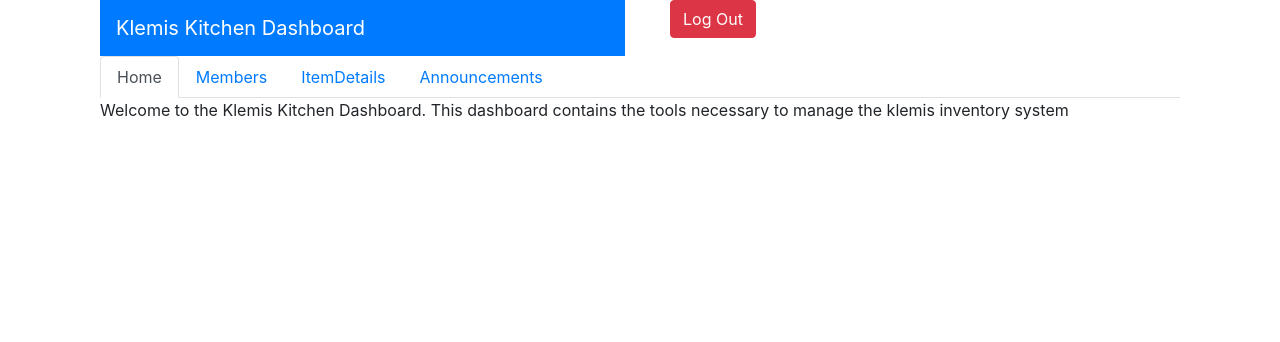
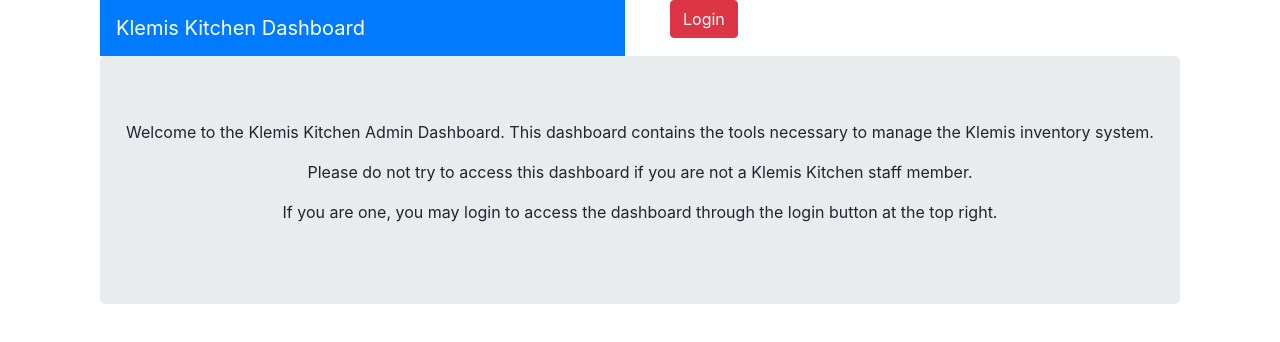
Before and after one commit to jd-116/klemis-kitchen-admin-dashboard, a React (Create React App) app: page / in a window 1280 px wide. Shown: the top 342 px of the page. Built offline with nearby package versions, Linux system fonts and the light colour scheme.

Commit message:
preliminary login/logout functionality

```diff
--- a/src/App.tsx
+++ b/src/App.tsx
@@ -1,5 +1,5 @@
 import React, { useState } from 'react'
-import { Navbar, Tabs, Tab, Container, Row, Col, Button } from 'react-bootstrap'
+import { Navbar, Tabs, Tab, Container, Row, Col, Button, Jumbotron, Image, Modal } from 'react-bootstrap'
 
 import Home from './Home'
 import Members from './Members'
@@ -8,7 +8,64 @@
 import 'bootstrap/dist/css/bootstrap.css'
 
 function App() {
+
   const [key, setKey] = useState('home')
+  const resetHome = () => setKey('home')
+
+  const [loggedIn, setLoggedIn] = useState(false)
+  const userLoggingIn = () => setLoggedIn(true)
+  const userLoggingOut = () => setLoggedIn(false)
+
+  const [logoutModalVisible, setLogoutModalVisible] = useState(false);
+  const summonLogoutModal= () => setLogoutModalVisible(true);
+  const closeLogoutModal = () => setLogoutModalVisible(false);
+
+  type AdminUser = {
+      firstName: string
+      lastName: string
+      username: string
+  }
+
+  type UserLoginStatusProps = {
+    user: AdminUser,
+    onConfirm: () => void,
+    onCancel: () => void
+  }
+
+  const sampleUser: AdminUser =
+    { firstName: 'Steve', lastName: 'Fazenbaker', username: 'sfazenbaker420'}
+
+
+  const LogoutModal:  React.FC<UserLoginStatusProps> = ({ user, onConfirm, onCancel }) => {
+    return (
+      <Modal.Dialog>
+        <Modal.Header>
+          <Modal.Title>Logged in as {user.username} </Modal.Title>
+        </Modal.Header>
+
+        <Modal.Body>
+          <p>Are you sure you would like to logout?</p>
+        </Modal.Body>
+
+        <Modal.Footer>
+          <Button onClick={() => { closeLogoutModal(); userLoggingOut(); resetHome() }} variant='primary'>Yes</Button>
+          <Button onClick={() => { closeLogoutModal() }} variant='primary'>No</Button>
+        </Modal.Footer>
+      </Modal.Dialog>
+    )
+  }
+
+  const logButtonManager = () => {
+      loggedIn ? logoutManger() : loginManager()
+  }
+
+  const loginManager = () => {
+      userLoggingIn()
+  }
+
+  const logoutManger = () => {
+      summonLogoutModal()
+  }
 
   return (
     <Container className='App'>
@@ -21,13 +78,17 @@
           </Col>
           <Col>
             <Container className='float-right'>
-              <Button variant='danger'>
-                Log Out
+              <Button variant='danger'
+                onClick= {() => {logButtonManager()}} >
+                {loggedIn ? 'Log Out' : 'Login'}
               </Button>
             </Container>
           </Col>
         </Row>
 
+        {logoutModalVisible && <LogoutModal user={sampleUser} onConfirm={() => { setLogoutModalVisible(false) }} onCancel={() => { setLogoutModalVisible(false) }} />}
+
+        {loggedIn ? (
           <Tabs activeKey={key} onSelect={(k: any) => setKey(k)}>
             <Tab eventKey='home' title='Home'>
               <Home />
@@ -42,6 +103,18 @@
               4
             </Tab>
           </Tabs>
+          ) : (
+          <Jumbotron>
+            <Row className='d-flex justify-content-around'>
+              <p>Welcome to the Klemis Kitchen Admin Dashboard.
+                 This dashboard contains the tools necessary to manage the Klemis inventory system.</p>
+              <p>Please do not try to access this dashboard if you are not a Klemis Kitchen staff member.</p>
+              <p>If you are one, you may login to access the dashboard through the login button at the top right.</p>
+            </Row>
+          </Jumbotron>
+          )
+        }
+
       </Container>
     </Container>
   )
--- a/src/ItemDetails.tsx
+++ b/src/ItemDetails.tsx
@@ -67,7 +67,7 @@
   )
 }
 
-export default function Members() {
+export default function ItemDetails() {
   const data: PantryItem[] = [
     { id: '1', name: 'poptart', nutrition: 'dummy url', thumbnail: 'dummy url' },
     { id: '2', name: 'banana', nutrition: 'dummy url', thumbnail: 'dummy url' }
```
Lines whose indentation alone changed are shown as unchanged.
